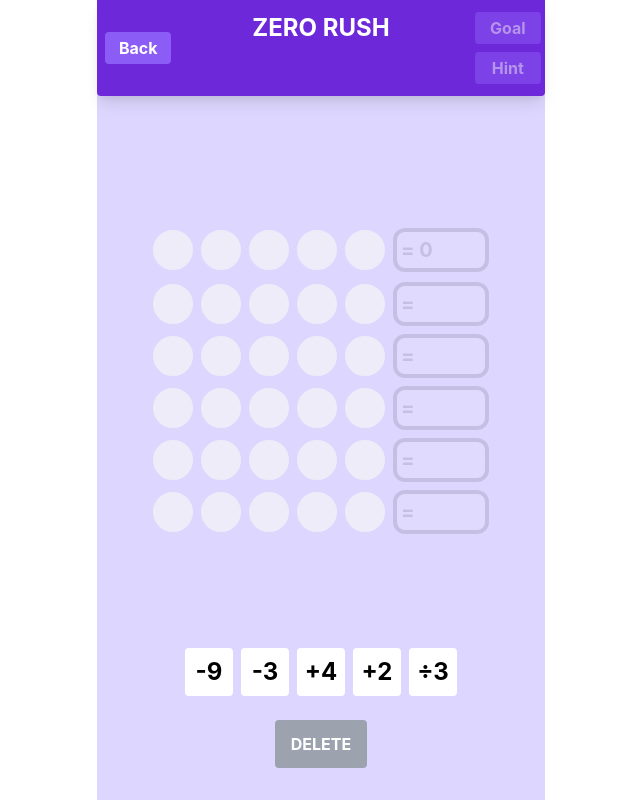
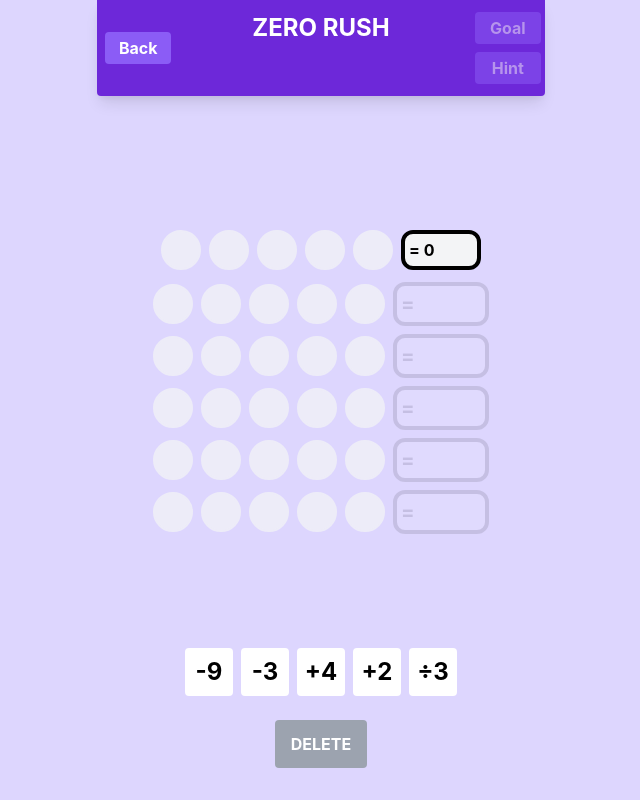
Before and after one commit to youssoufdasilva/zero-rush, a React (Create React App) app: page / in a window 1280 px wide. Both pictures are taken after a click on the button "Start Game". Shown: the whole page, without its empty margins (319-959 px from the left). Built offline with nearby package versions, Linux system fonts and the light colour scheme.

Commit message:
added float detection

```diff
--- a/src/App.js
+++ b/src/App.js
@@ -112,7 +112,7 @@ const App = () => {
 
 	return (
 		// Welcome Screen
-		<div className='w-full md:max-w-md mx-auto my-0'>
+		<div className='w-full md:max-w-mdx mx-auto my-0 bg-purple-200'>
 			{/* WelcomeScreen */}
 			<SimpleWelcomeScreen
 				visible={showWelcome}
@@ -193,17 +193,26 @@ const ConfirmPuzzle = (props) => {
 	if (answers !== null && answers.has_valid_ans) {
 		let has_zero = answers.sunset.result === '0'
 		let is_good = answers.sunrise.permutationCount === 1
+		let has_float = answers.sunrise.floatDetected
 		if (is_good && has_zero) {
-			custom_style = 'border-4 border-green-500 bg-green-500'
+			custom_style = `border-4 border-green-500 bg-green-500 ${
+				has_float ? 'border-dotted' : 'border-solid'
+			}`
 			status = "Let's Go!"
 		} else if (is_good) {
-			custom_style = 'border-4 border-yellow-500 bg-green-500'
+			custom_style = `border-4 border-purple-800 bg-green-500 ${
+				has_float ? 'border-dotted' : 'border-solid'
+			}`
 			status = 'Decent!'
 		} else if (has_zero) {
-			custom_style = 'border-4 border-green-500 bg-purple-800'
+			custom_style = `border-4 border-green-500 bg-purple-800 ${
+				has_float ? 'border-dotted' : 'border-solid'
+			}`
 			status = 'Has Zero!'
 		} else {
-			custom_style = 'border-4 border-yellow-200 bg-purple-800'
+			custom_style = `border-4 border-yellow-200 bg-purple-800 ${
+				has_float ? 'border-dotted' : 'border-solid'
+			}`
 			status = 'Not Garbage!'
 		}
 	} else if (answers !== null && !answers.has_valid_ans) {
@@ -257,7 +266,7 @@ const ConfirmPuzzle = (props) => {
 							<p>
 								Lowest:{' '}
 								{`${answers && answers.sunset ? answers.sunset.result : '-'}`}
-								{` (# of perm: ${
+								{` (Perm #: ${
 									answers && answers.sunset
 										? answers.sunset.permutationCount
 										: '-'
@@ -266,7 +275,7 @@ const ConfirmPuzzle = (props) => {
 							<p>
 								Highest:{' '}
 								{`${answers && answers.sunrise ? answers.sunrise.result : '-'}`}
-								{` (# of perm: ${
+								{` (Perm #: ${
 									answers && answers.sunrise
 										? answers.sunrise.permutationCount
 										: '-'
@@ -388,7 +397,7 @@ const SimpleWelcomeScreen = (props) => {
 	return (
 		<div
 			style={visible ? { display: 'flex' } : { display: 'none' }}
-			className='h-screen flex-col justify-center items-center font-bold bg-purple-200'
+			className='h-screen flex-col justify-center items-center font-bold bg-purple-200 w-fullx md:max-w-md mx-auto my-0 '
 		>
 			<p className='text-3xl'>Welcome to</p>
 			<p className='text-4xl'>ZERO RUSH!</p>
--- a/src/Components/Game/Game.js
+++ b/src/Components/Game/Game.js
@@ -148,7 +148,7 @@ const GameScreen = (props) => {
 	return (
 		<div
 			style={visible ? { display: 'flex' } : { display: 'none' }}
-			className='h-screen flex-col justify-between items-center font-bold w-full bg-purple-200'
+			className='h-screen flex-col justify-between items-center font-bold w-full bg-purple-200 md:max-w-md mx-auto my-0'
 		>
 			<TopBar
 				totalSolutions={allSolutions.length}
@@ -353,12 +353,10 @@ const GameScreen = (props) => {
 						{/* <p className='text-2xl'>Solution: {currentSolution.answer}</p> */}
 						<p
 							className={`${
-								currentAttempt.length === 0 ? 'opacity-10' : 'opacity-100'
-							} text-xl bg-white text-black border-4 border-black rounded-xl p-1 w-24`}
+								currentAttempt.length === 0 ? 'bg-gray-100' : 'bg-white'
+							} text-base bg-white text-black border-4 border-black rounded-xl p-1 w-20`}
 						>
-							={' '}
-							{Math.round((currentSolution.answer + Number.EPSILON) * 100) /
-								100}
+							= {currentSolution.answer}
 						</p>
 					</div>
 				</div>
--- a/src/Components/Game/GameHelpers.js
+++ b/src/Components/Game/GameHelpers.js
@@ -96,6 +96,7 @@ const generateAnswers = (puzzle) => {
 			puzzle_answers[solved_puzzle.answer] = {
 				puzzle: solved_puzzle.puzzle,
 				permutationCount: currentPermCount + 1,
+				floatDetected: solved_puzzle.float_detected,
 			}
 		}
 	}
@@ -125,6 +126,7 @@ const generateAnswers = (puzzle) => {
 			// answer: puzzle_answers[all_answers[0]],
 			answer: puzzle_answers[all_answers[0]].puzzle,
 			permutationCount: puzzle_answers[all_answers[0]].permutationCount,
+			floatDetected: puzzle_answers[all_answers[0]].floatDetected,
 		}
 
 		// console.log(
@@ -138,6 +140,7 @@ const generateAnswers = (puzzle) => {
 			// answer: puzzle_answers[all_answers[last_ans]],
 			answer: puzzle_answers[all_answers[last_ans]].puzzle,
 			permutationCount: puzzle_answers[all_answers[last_ans]].permutationCount,
+			floatDetected: puzzle_answers[all_answers[0]].floatDetected,
 		}
 	} else {
 		return {
@@ -196,7 +199,8 @@ function sanitizePuzzle(puzzle) {
 function solvePuzzle(puzzle_to_solve) {
 	// console.log('\nPuzzle to Solve: ', puzzle)
 	var puzzle = sanitizePuzzle(puzzle_to_solve)
-	let my_puzzle_answer = 0
+	let my_puzzle_answer = 0,
+		float_detected = false
 	for (let index = 0; index < puzzle.length; index++) {
 		if (index === 0) {
 			my_puzzle_answer = Number(puzzle[0].substring(1, puzzle[0].length))
@@ -216,10 +220,21 @@ function solvePuzzle(puzzle_to_solve) {
 			} else {
 				return -1
 			}
+
+			if (!Number.isInteger(my_puzzle_answer)) {
+				// Testing whether puzzles are harder when decimals are detected
+				float_detected = true
+			}
 		}
 	}
 	// console.log(`Answer for ${puzzle} is: ${my_puzzle_answer}`)
-	return { answer: my_puzzle_answer, puzzle: puzzle }
+
+	return {
+		answer: Math.round((my_puzzle_answer + Number.EPSILON) * 100) / 100,
+		raw_answer: my_puzzle_answer,
+		float_detected: float_detected,
+		puzzle: puzzle,
+	}
 }
 
 // Function to Generate the puzzle based on the length passed
```
